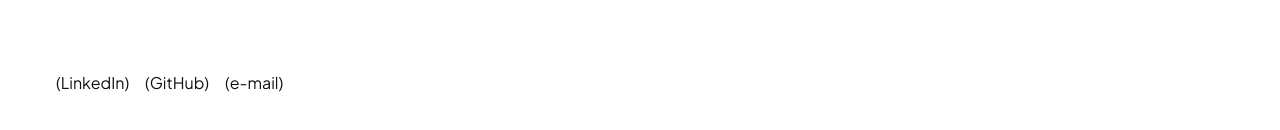
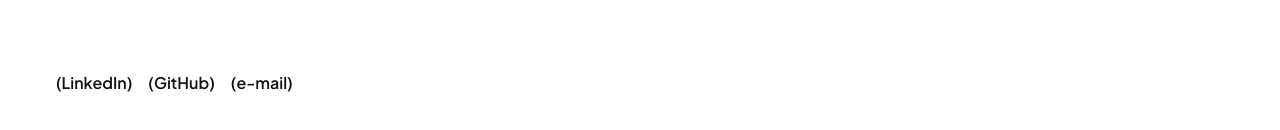
Before and after one commit to danutama/nextjs-portfolio, a Next.js app: page /about in a window 1280 px wide. Shown: the part 2118-2248 px from the top of the page. Built offline with nearby package versions, Linux system fonts and the light colour scheme.

Commit message:
fix: hover

```diff
--- a/app/globals.css
+++ b/app/globals.css
@@ -127,6 +127,7 @@ br {
 /* ==== LINK ==== */
 a {
   color: inherit;
+  font-weight: 600;
   text-decoration: none;
 }
 
@@ -137,43 +138,6 @@ a:hover {
 a,
 button {
   cursor: pointer;
-}
-
-.hover-up {
-  position: relative;
-  display: inline-block;
-  overflow: hidden;
-}
-
-.hover-up span {
-  display: inline-block;
-  transition: transform 0.3s ease;
-}
-
-.hover-up::before {
-  content: attr(data-text);
-  position: absolute;
-  left: 0;
-  top: 0;
-  width: 100%;
-  transform: translateY(100%);
-  transition: transform 0.3s ease;
-  color: var(--color-text);
-  visibility: visible;
-}
-
-/* Hover effect */
-.hover-up:hover span {
-  transform: translateY(-100%);
-}
-
-.hover-up:hover::before {
-  transform: translateY(0);
-}
-
-.hover-up span,
-.hover-up::before {
-  will-change: transform;
 }
 
 /* ==== IMAGE ==== */
--- a/components/globals/Navbar.jsx
+++ b/components/globals/Navbar.jsx
@@ -45,18 +45,11 @@ export default function Navbar() {
 
   // Setup GSAP
   useEffect(() => {
-    if (menuRef.current) {
-      const hoverLinks = menuRef.current.querySelectorAll('.hover-up');
-      hoverLinks.forEach((link) => {
-        link.offsetHeight;
-      });
-
-      gsap.set(menuRef.current, {
-        clipPath: 'polygon(0 0, 100% 0, 100% 0, 0 0)',
-      });
-      gsap.set(logoRef.current, { y: '-100%' });
-      gsap.set(linksRef.current, { y: '-100%' });
-    }
+    gsap.set(menuRef.current, {
+      clipPath: 'polygon(0 0, 100% 0, 100% 0, 0 0)',
+    });
+    gsap.set(logoRef.current, { y: '-100%' });
+    gsap.set(linksRef.current, { y: '-100%' });
   }, []);
 
   // Start animation
@@ -282,14 +275,14 @@ export default function Navbar() {
           ))}
 
           <div className="menu-socials">
-            <a className="hover-up" href="https://www.linkedin.com/in/danu-agus-pratama" target="_blank" rel="noopener noreferrer" data-text="(LinkedIn)">
-              <span>(LinkedIn)</span>
+            <a href="https://www.linkedin.com/in/danu-agus-pratama" target="_blank" rel="noopener noreferrer">
+              (LinkedIn)
             </a>
-            <a className="hover-up" href="https://github.com/danutama" target="_blank" rel="noopener noreferrer" data-text="(GitHub)">
-              <span>(GitHub)</span>
+            <a href="https://github.com/danutama" target="_blank" rel="noopener noreferrer">
+              (GitHub)
             </a>
-            <a className="hover-up" href="https://danutama.github.io" target="_blank" rel="noopener noreferrer" data-text="(Portfolio v3)">
-              <span>(Portfolio v3)</span>
+            <a href="https://danutama.github.io" target="_blank" rel="noopener noreferrer">
+              (Portfolio v3)
             </a>
           </div>
         </div>
--- a/components/sections/About.jsx
+++ b/components/sections/About.jsx
@@ -217,15 +217,13 @@ export default function About() {
           </h3>
 
           <div className="about-socials">
-            <a className="hover-up" href="https://www.linkedin.com/in/danu-agus-pratama" target="_blank" rel="noopener noreferrer" data-text="(LinkedIn)">
-              <span>(LinkedIn)</span>
+            <a href="https://www.linkedin.com/in/danu-agus-pratama" target="_blank" rel="noopener noreferrer">
+              (LinkedIn)
             </a>
-            <a className="hover-up" href="https://github.com/danutama" target="_blank" rel="noopener noreferrer" data-text="(GitHub)">
-              <span>(GitHub)</span>
+            <a href="https://github.com/danutama" target="_blank" rel="noopener noreferrer">
+              (GitHub)
             </a>
-            <a className="hover-up" href="mailto:danupratama.dev@gmail.com" data-text="(e-mail)">
-              <span>(e-mail)</span>
-            </a>
+            <a href="mailto:danupratama.dev@gmail.com">(e-mail)</a>
           </div>
         </div>
       </div>
```
